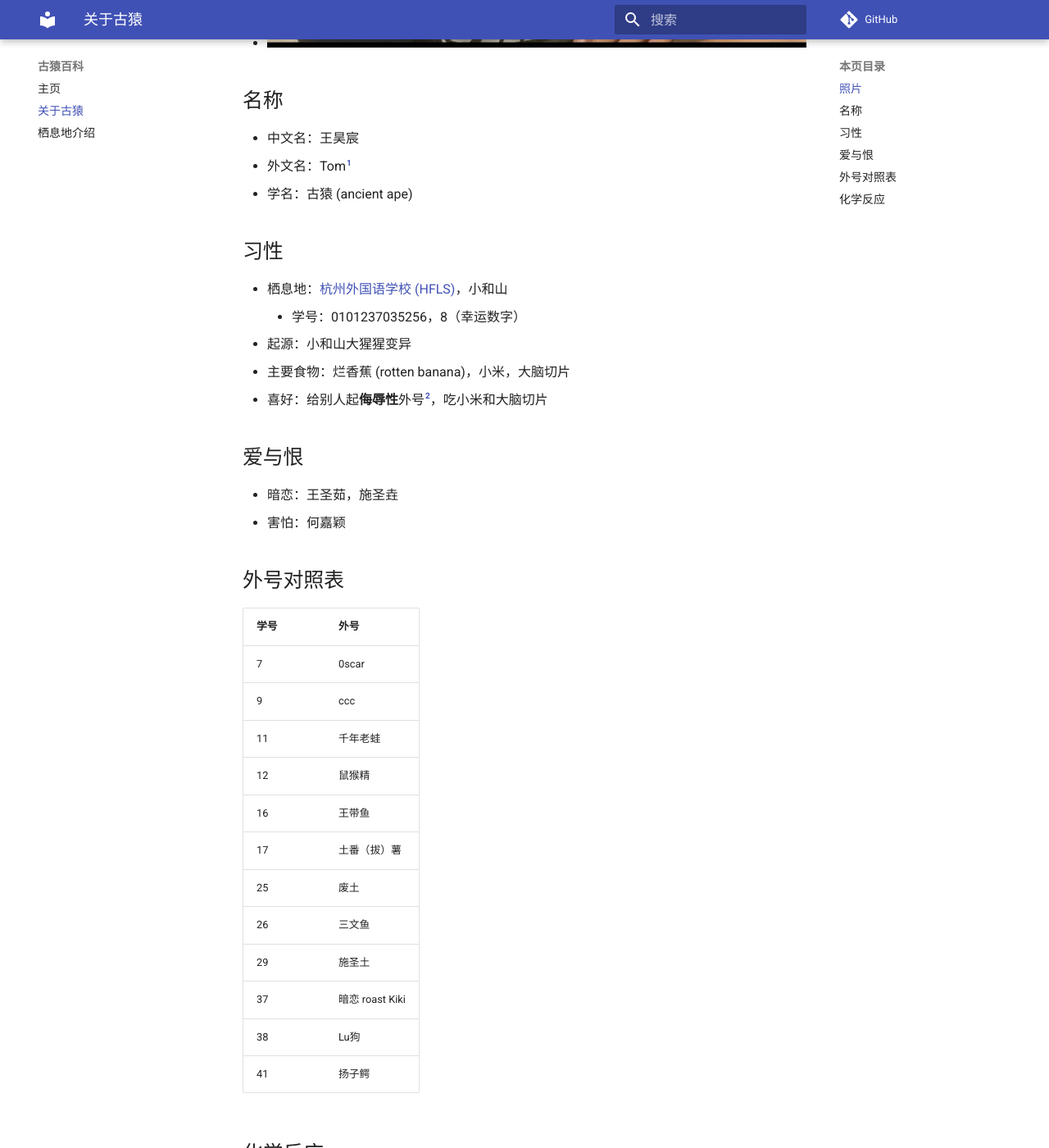
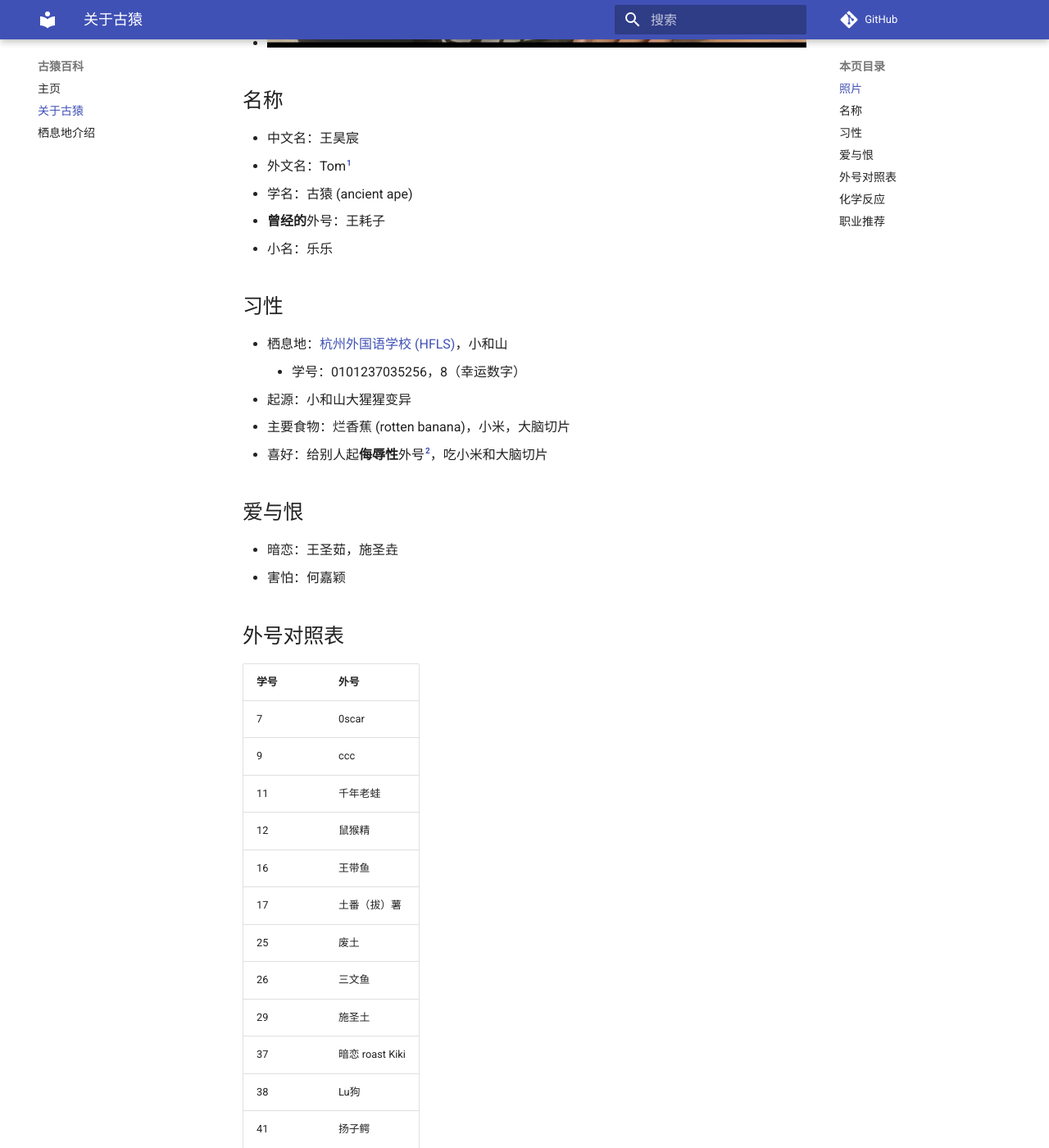
Before and after one commit to lyz0603/tom-wiki, an MkDocs documentation site: the page built from docs/about-tom.md, in a window 1280 px wide and 1400 px high, scrolled down 1261 px. Shown: the whole window at 82% size. Built offline with MkDocs 1.6.1 and Material for MkDocs 9.7.7, drawn with Linux system fonts in a browser that asks for light colours; comment, search, counter and statistics services are not loaded; some of the changed text lies outside the part shown.

Commit message:
加外号、小名和职业

```diff
--- a/docs/about-tom.md
+++ b/docs/about-tom.md
@@ -14,6 +14,8 @@
 - 中文名：王昊宸
 - 外文名：Tom[^1]
 - 学名：古猿 (ancient ape)
+- **曾经的**外号：王耗子
+- 小名：乐乐
 
 ## 习性
 
@@ -50,5 +52,10 @@
 - 分解：$GuYuan \xrightarrow{用烂香蕉轰击} Ga + Y + 2U$
 - 合成：$Mo + T \xrightarrow{178 {^\circ C} 高温} Tom$
 
+## 职业推荐
+
+- 考古学[^3]
+
 [^1]: 法语发音类似Dom
 [^2]: 注意！古猿的行为是**民事违法行为**，请勿模仿！违反了[民法典](https://flk.npc.gov.cn/detail2.html?ZmY4MDgwODE3MjlkMWVmZTAxNzI5ZDUwYjVjNTAwYmY%3D)第一千零二十五条：“行为人为公共利益实施新闻报道、舆论监督等行为，影响他人名誉的，不承担民事责任，但是有下列情形之一的除外：（一）捏造、歪曲事实；（二）对他人提供的严重失实内容未尽到合理核实义务；**（三）使用侮辱性言辞等贬损他人名誉。**”
+[^3]: 详情请问 ~~Amanda~~ Simon
```
